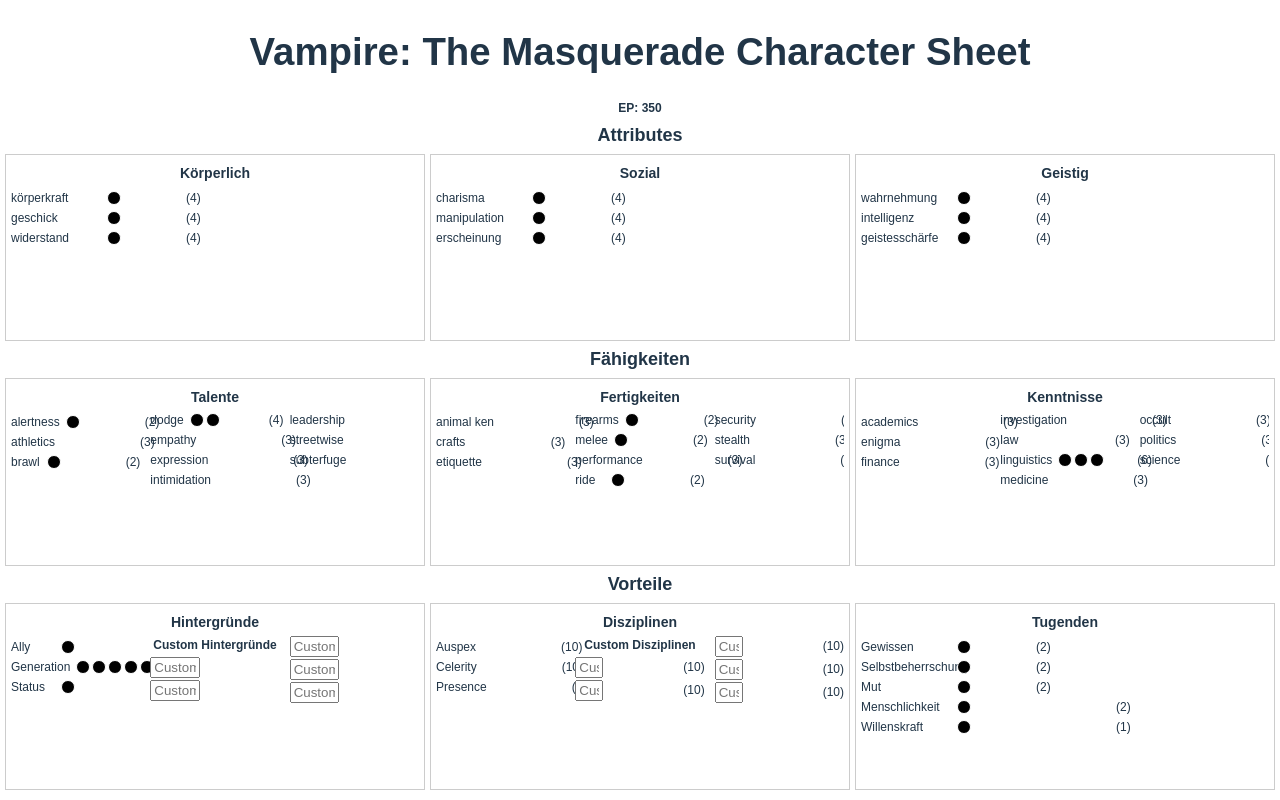
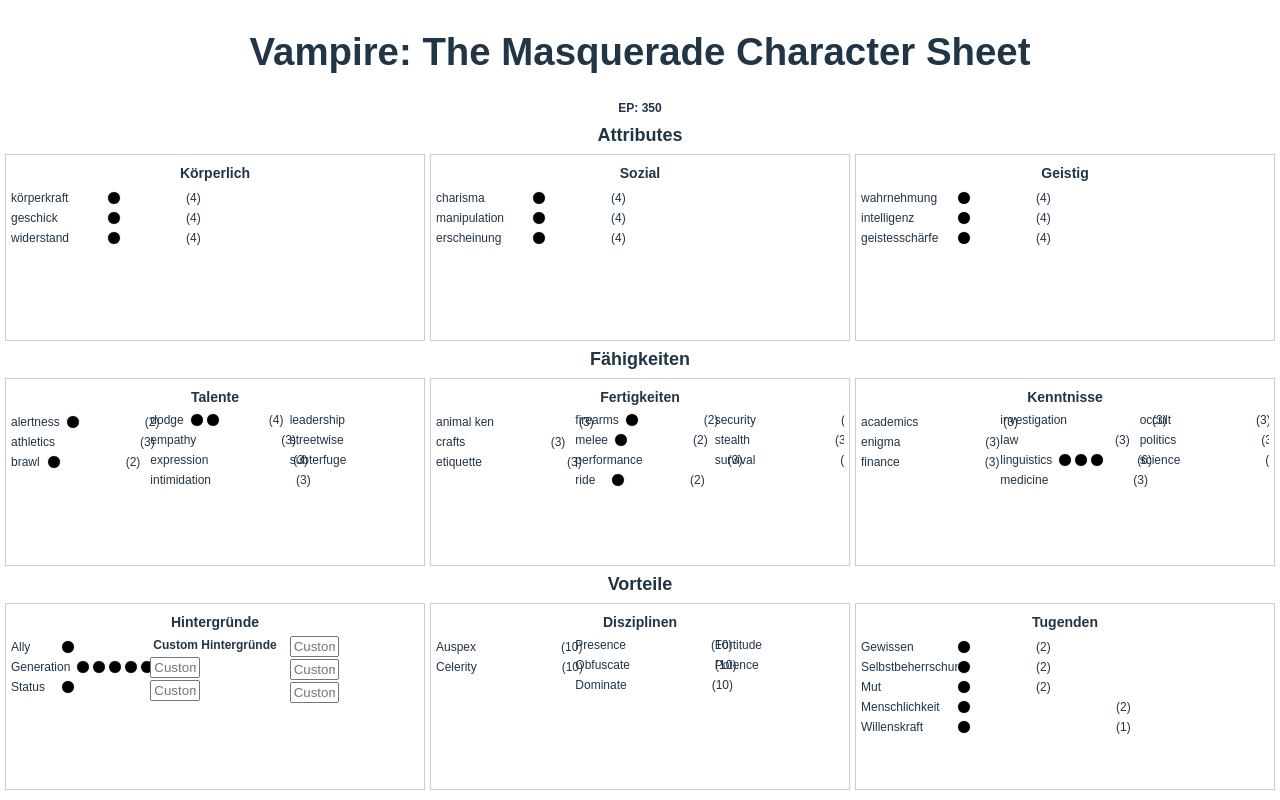
Before and after one commit to bschlademann/victorian-age-vampire-character-sheet, a React (Vite) app: page / in a window 1280 px wide. Built offline with nearby package versions, Linux system fonts and the light colour scheme.

Commit message:
feat: add highlighting of dicipline related skills per dot

```diff
--- a/src/App.css
+++ b/src/App.css
@@ -111,3 +111,7 @@
 .custom-input {
   width: 50%;
 }
+
+.trait-row.highlight {
+  background-color: rgba(255, 255, 0, 0.3);
+}
--- a/src/App.tsx
+++ b/src/App.tsx
@@ -1,5 +1,5 @@
-import React, { useState } from "react";
-import "./App.css";
+import React, { useState } from 'react';
+import './App.css';
 
 //––– Types for fixed trait definitions –––
 interface FixedTrait {
@@ -21,97 +21,98 @@
 
 const categories: Categories = {
   attribute: {
-    körperlich: ["körperkraft", "geschick", "widerstand"],
-    sozial: ["charisma", "manipulation", "erscheinung"],
-    geistig: ["wahrnehmung", "intelligenz", "geistesschärfe"],
+    körperlich: ['körperkraft', 'geschick', 'widerstand'],
+    sozial: ['charisma', 'manipulation', 'erscheinung'],
+    geistig: ['wahrnehmung', 'intelligenz', 'geistesschärfe'],
   },
   fähigkeiten: {
     talente: [
-      "alertness",
-      "athletics",
-      "brawl",
-      "dodge",
-      "empathy",
-      "expression",
-      "intimidation",
-      "leadership",
-      "streetwise",
-      "subterfuge",
+      'alertness',
+      'athletics',
+      'brawl',
+      'dodge',
+      'empathy',
+      'expression',
+      'intimidation',
+      'leadership',
+      'streetwise',
+      'subterfuge',
     ],
     fähigkeiten: [
-      "animal ken",
-      "crafts",
-      "etiquette",
-      "firearms",
-      "melee",
-      "performance",
-      "ride",
-      "security",
-      "stealth",
-      "survival",
+      'animal ken',
+      'crafts',
+      'etiquette',
+      'firearms',
+      'melee',
+      'performance',
+      'ride',
+      'security',
+      'stealth',
+      'survival',
     ],
     kenntnisse: [
-      "academics",
-      "enigma",
-      "finance",
-      "investigation",
-      "law",
-      "linguistics",
-      "medicine",
-      "occult",
-      "politics",
-      "science",
+      'academics',
+      'enigma',
+      'finance',
+      'investigation',
+      'law',
+      'linguistics',
+      'medicine',
+      'occult',
+      'politics',
+      'science',
     ],
   },
 };
 
-//––– Fixed Advantages –––
+//––– Fixed Vorteile –––
 const fixedHintergruende: FixedTrait[] = [
   { name: "Ally", prefill: 1, costCategory: null, max: 5 },
   { name: "Generation", prefill: 5, costCategory: null, max: 5 },
   { name: "Status", prefill: 1, costCategory: null, max: 5 },
 ];
+//––– Fixed Disziplinen –––
+// Note: Auspex, Celerity, and Presence are clan disciplines; the added ones use non clan costs.
 const fixedDisziplinen: FixedTrait[] = [
   { name: "Auspex", prefill: 0, costCategory: "disziplinenClan", max: 5 },
   { name: "Celerity", prefill: 0, costCategory: "disziplinenClan", max: 5 },
   { name: "Presence", prefill: 0, costCategory: "disziplinenClan", max: 5 },
+  { name: "Obfuscate", prefill: 0, costCategory: "disziplinNonClan", max: 5 },
+  { name: "Dominate", prefill: 0, costCategory: "disziplinNonClan", max: 5 },
+  { name: "Fortitude", prefill: 0, costCategory: "disziplinNonClan", max: 5 },
+  { name: "Potence", prefill: 0, costCategory: "disziplinNonClan", max: 5 },
 ];
 const fixedTugenden: FixedTrait[] = [
   { name: "Gewissen", prefill: 1, costCategory: "tugenden", max: 5 },
   { name: "Selbstbeherrschung", prefill: 1, costCategory: "tugenden", max: 5 },
   { name: "Mut", prefill: 1, costCategory: "tugenden", max: 5 },
-  {
-    name: "Menschlichkeit",
-    prefill: 1,
-    costCategory: "menschlichkeit",
-    max: 10,
-  },
+  { name: "Menschlichkeit", prefill: 1, costCategory: "menschlichkeit", max: 10 },
   { name: "Willenskraft", prefill: 1, costCategory: "willenskraft", max: 10 },
 ];
 
 //––– Prefill Object –––
 const prefill: { [key: string]: number } = {
-  körperkraft: 1,
-  geschick: 1,
-  widerstand: 1,
-  charisma: 1,
-  manipulation: 1,
-  erscheinung: 1,
-  wahrnehmung: 1,
-  intelligenz: 1,
-  alertness: 1,
-  brawl: 1,
-  dodge: 2,
-  firearms: 1,
-  melee: 1,
-  ride: 1,
-  linguistics: 3,
-  ally: 1,
-  generation: 5,
-  status: 1,
-  gewissen: 1,
-  selbstbeherrschung: 1,
-  mut: 1,
+  "körperkraft": 1,
+  "geschick": 1,
+  "widerstand": 1,
+  "charisma": 1,
+  "manipulation": 1,
+  "erscheinung": 1,
+  "wahrnehmung": 1,
+  "intelligenz": 1,
+  "alertness": 1,
+  "brawl": 1,
+  "dodge": 2,
+  "firearms": 1,
+  "melee": 1,
+  "ride": 1,
+  "linguistics": 3,
+  "ally": 1,
+  "generation": 5,
+  "status": 1,
+  "gewissen": 1,
+  "selbstbeherrschung": 1,
+  "mut": 1,
 };
 
 //––– Cost Mapping –––
@@ -124,28 +125,12 @@
   disziplinNonClan: { 1: 10, 2: 7, 3: 14, 4: 21, 5: 28 },
   tugenden: { 1: 0, 2: 2, 3: 4, 4: 6, 5: 8 },
   menschlichkeit: {
-    1: 0,
-    2: 2,
-    3: 4,
-    4: 6,
-    5: 8,
-    6: 10,
-    7: 12,
-    8: 14,
-    9: 16,
-    10: 18,
+    1: 0, 2: 2, 3: 4, 4: 6, 5: 8,
+    6: 10, 7: 12, 8: 14, 9: 16, 10: 18,
   },
   willenskraft: {
-    1: 0,
-    2: 1,
-    3: 2,
-    4: 3,
-    5: 4,
-    6: 5,
-    7: 6,
-    8: 7,
-    9: 8,
-    10: 9,
+    1: 0, 2: 1, 3: 2, 4: 3, 5: 4,
+    6: 5, 7: 6, 8: 7, 9: 8, 10: 9,
   },
 };
 
@@ -161,11 +146,7 @@
   willenskraft: 10,
 };
 
-function calculateCost(
-  categoryKey: string,
-  currentLevel: number,
-  newLevel: number
-): number {
+function calculateCost(categoryKey: string, currentLevel: number, newLevel: number): number {
   let cost = 0;
   for (let lvl = currentLevel + 1; lvl <= newLevel; lvl++) {
     cost += costMapping[categoryKey][lvl];
@@ -173,29 +154,55 @@
   return cost;
 }
 
-//––– TraitRow Props Interface –––
+//––– Discipline Highlights Mapping –––
+const disciplineHighlights: { [discipline: string]: { [level: number]: string[] } } = {
+  'Auspex': {
+    1: ['wahrnehmung'],
+    2: ['wahrnehmung', 'empathy'],
+    3: ['wahrnehmung', 'empathy'],
+    4: ['intelligenz', 'subterfuge'],
+    5: ['wahrnehmung', 'occult'],
+  },
+  'Dominate': {
+    1: ['manipulation', 'intimidation'],
+    2: ['manipulation', 'leadership'],
+    3: ['geistesschärfe', 'subterfuge'],
+    4: ['charisma', 'leadership'],
+    5: ['charisma', 'intimidation'],
+  },
+  'Obfuscate': {
+    1: [],
+    2: ['geistesschärfe', 'stealth'],
+    3: ['manipulation', 'performance'],
+    4: ['charisma', 'stealth'],
+    5: [],
+  },
+  'Presence': {
+    1: ['charisma', 'performance'],
+    2: ['charisma', 'intimidation'],
+    3: ['erscheinung', 'empathy'],
+    4: ['charisma', 'subterfuge'],
+    5: ['willenskraft'],
+  },
+};
+
+//––– New Props for Hover Effect –––
 interface TraitRowProps {
   trait: string;
   currentLevel: number;
   costCategory: string | null;
-  onChange: (
-    trait: string,
-    newLevel: number,
-    costCategory: string | null,
-    max: number
-  ) => void;
+  onChange: (trait: string, newLevel: number, costCategory: string | null, max: number) => void;
   max?: number;
+  onDotHover?: (discipline: string, level: number) => void;
+  onDotHoverLeave?: () => void;
+  isHighlighted?: boolean;
 }
 
-function TraitRow({
-  trait,
-  currentLevel,
-  costCategory,
-  onChange,
-  max,
-}: TraitRowProps) {
+function TraitRow({ trait, currentLevel, costCategory, onChange, max, onDotHover, onDotHoverLeave, isHighlighted }: TraitRowProps) {
   const computedMax = max || (costCategory ? maxLevels[costCategory] : 5);
   const dots = [];
+  const isDiscipline = disciplineHighlights.hasOwnProperty(trait);
+
   for (let i = 1; i <= computedMax; i++) {
     const filled = i <= currentLevel;
     dots.push(
@@ -208,23 +215,23 @@
             onChange(trait, i, costCategory, computedMax);
           }
         }}
+        onMouseEnter={isDiscipline && onDotHover ? () => onDotHover(trait, i) : undefined}
+        onMouseLeave={isDiscipline && onDotHoverLeave ? onDotHoverLeave : undefined}
         className="dot"
         style={{
-          backgroundColor: filled ? "#000" : "#fff",
-          color: filled ? "#fff" : "#000",
+          backgroundColor: filled ? '#000' : '#fff',
+          color: filled ? '#fff' : '#000'
         }}
       />
     );
   }
 
-  // Show the cost for the next dot if applicable
-  const nextCost =
-    costCategory && currentLevel < computedMax
+  const nextCost = (costCategory && currentLevel < computedMax)
     ? costMapping[costCategory][currentLevel + 1]
     : null;
 
   return (
-    <div className="trait-row">
+    <div className={`trait-row${isHighlighted ? " highlight" : ""}`}>
       <span className="trait-name">{trait}</span>
       {dots}
       {nextCost !== null && <span className="dot-cost"> ({nextCost})</span>}
@@ -232,33 +239,24 @@
   );
 }
 
-//––– CustomTraitRow Props Interface –––
 interface CustomTraitRowProps {
   traitKey: string;
   currentLevel: number;
   costCategory: string | null;
-  onChange: (
-    traitKey: string,
-    newLevel: number,
-    costCategory: string | null,
-    max: number
-  ) => void;
+  onChange: (traitKey: string, newLevel: number, costCategory: string | null, max: number) => void;
   max?: number;
   value: string;
   onNameChange: (key: string, newValue: string) => void;
+  onDotHover?: (discipline: string, level: number) => void;
+  onDotHoverLeave?: () => void;
+  isHighlighted?: boolean;
 }
 
-function CustomTraitRow({
-  traitKey,
-  currentLevel,
-  costCategory,
-  onChange,
-  max,
-  value,
-  onNameChange,
-}: CustomTraitRowProps) {
+function CustomTraitRow({ traitKey, currentLevel, costCategory, onChange, max, value, onNameChange, onDotHover, onDotHoverLeave, isHighlighted }: CustomTraitRowProps) {
   const computedMax = max || (costCategory ? maxLevels[costCategory] : 5);
   const dots = [];
+  const isDiscipline = disciplineHighlights.hasOwnProperty(traitKey);
+
   for (let i = 1; i <= computedMax; i++) {
     const filled = i <= currentLevel;
     dots.push(
@@ -271,22 +269,23 @@
             onChange(traitKey, i, costCategory, computedMax);
           }
         }}
+        onMouseEnter={isDiscipline && onDotHover ? () => onDotHover(traitKey, i) : undefined}
+        onMouseLeave={isDiscipline && onDotHoverLeave ? onDotHoverLeave : undefined}
         className="dot"
         style={{
-          backgroundColor: filled ? "#000" : "#fff",
-          color: filled ? "#fff" : "#000",
+          backgroundColor: filled ? '#000' : '#fff',
+          color: filled ? '#fff' : '#000'
         }}
       />
     );
   }
 
-  const nextCost =
-    costCategory && currentLevel < computedMax
+  const nextCost = (costCategory && currentLevel < computedMax)
     ? costMapping[costCategory][currentLevel + 1]
     : null;
 
   return (
-    <div className="trait-row">
+    <div className={`trait-row${isHighlighted ? " highlight" : ""}`}>
       <input
          type="text"
          className="custom-input"
@@ -304,54 +303,33 @@
   const initialTraits: { [key: string]: number | string } = {};
 
   // Initialize Attributes (default to prefill value or 1)
-  Object.values(categories.attribute).forEach((group) => {
-    group.forEach((trait) => {
-      initialTraits[trait] = Object.prototype.hasOwnProperty.call(
-        prefill,
-        trait
-      )
-        ? prefill[trait]
-        : 1;
+  Object.values(categories.attribute).forEach(group => {
+    group.forEach(trait => {
+      initialTraits[trait] = Object.prototype.hasOwnProperty.call(prefill, trait) ? prefill[trait] : 1;
     });
   });
   // Initialize Fähigkeiten (default to prefill value or 0)
   Object.entries(categories.fähigkeiten).forEach(([, traitList]) => {
-    traitList.forEach((trait) => {
-      initialTraits[trait] = Object.prototype.hasOwnProperty.call(
-        prefill,
-        trait
-      )
-        ? prefill[trait]
-        : 0;
+    traitList.forEach(trait => {
+      initialTraits[trait] = Object.prototype.hasOwnProperty.call(prefill, trait) ? prefill[trait] : 0;
     });
   });
   // Fixed Vorteile
-  [...fixedHintergruende, ...fixedDisziplinen, ...fixedTugenden].forEach(
-    (item) => {
+  [...fixedHintergruende, ...fixedDisziplinen, ...fixedTugenden].forEach(item => {
     initialTraits[item.name] = item.prefill;
-    }
-  );
+  });
   // Custom Hintergründe: 5 rows (dot count and custom name)
   for (let i = 1; i <= 5; i++) {
     initialTraits[`Hintergrund_custom_${i}`] = 0;
-    initialTraits[`Hintergrund_custom_${i}_name`] = "";
+    initialTraits[`Hintergrund_custom_${i}_name`] = '';
   }
-  // Custom Disziplinen: 5 rows (dot count and custom name)
-  for (let i = 1; i <= 5; i++) {
-    initialTraits[`Disziplin_custom_${i}`] = 0;
-    initialTraits[`Disziplin_custom_${i}_name`] = "";
-  }
+  // Note: Custom disciplines removed
 
-  const [traits, setTraits] = useState<{ [key: string]: number | string }>(
-    initialTraits
-  );
+  const [traits, setTraits] = useState<{ [key: string]: number | string }>(initialTraits);
   const [ep, setEP] = useState<number>(350);
+  const [highlightedTraits, setHighlightedTraits] = useState<string[]>([]);
 
-  function handleChange(
-    trait: string,
-    newLevel: number,
-    costCategory: string | null
-  ) {
+  function handleChange(trait: string, newLevel: number, costCategory: string | null) {
     if (!costCategory) {
       setTraits({ ...traits, [trait]: newLevel });
       return;
@@ -361,7 +339,7 @@
     if (newLevel > currentLevel) {
       const cost = calculateCost(costCategory, currentLevel, newLevel);
       if (cost > ep) {
-        alert("Not enough EP");
+        alert('Not enough EP');
         return;
       }
       setEP(ep - cost);
@@ -379,6 +357,15 @@
     setTraits({ ...traits, [key]: newValue });
   }
 
+  const handleDotHover = (discipline: string, level: number) => {
+    const highlights = disciplineHighlights[discipline]?.[level] || [];
+    setHighlightedTraits(highlights);
+  };
+
+  const handleDotHoverLeave = () => {
+    setHighlightedTraits([]);
+  };
+
   return (
     <div className="sheet-container">
       <header>
@@ -393,7 +380,7 @@
           <div className="column">
             <h3>Körperlich</h3>
             <div className="attribute column-content">
-              {categories.attribute.körperlich.map((trait) => (
+              {categories.attribute.körperlich.map(trait => (
                 <TraitRow
                   key={trait}
                   trait={trait}
@@ -401,6 +388,7 @@
                   costCategory="attribute"
                   max={5}
                   onChange={handleChange}
+                  isHighlighted={highlightedTraits.includes(trait)}
                 />
               ))}
             </div>
@@ -408,7 +396,7 @@
           <div className="column">
             <h3>Sozial</h3>
             <div className="attribute column-content">
-              {categories.attribute.sozial.map((trait) => (
+              {categories.attribute.sozial.map(trait => (
                 <TraitRow
                   key={trait}
                   trait={trait}
@@ -416,6 +404,7 @@
                   costCategory="attribute"
                   max={5}
                   onChange={handleChange}
+                  isHighlighted={highlightedTraits.includes(trait)}
                 />
               ))}
             </div>
@@ -423,7 +412,7 @@
           <div className="column">
             <h3>Geistig</h3>
             <div className="attribute column-content">
-              {categories.attribute.geistig.map((trait) => (
+              {categories.attribute.geistig.map(trait => (
                 <TraitRow
                   key={trait}
                   trait={trait}
@@ -431,6 +420,7 @@
                   costCategory="attribute"
                   max={5}
                   onChange={handleChange}
+                  isHighlighted={highlightedTraits.includes(trait)}
                 />
               ))}
             </div>
@@ -445,7 +435,7 @@
           <div className="column">
             <h3>Talente</h3>
             <div className="column-content">
-              {categories.fähigkeiten.talente.map((trait) => (
+              {categories.fähigkeiten.talente.map(trait => (
                 <TraitRow
                   key={trait}
                   trait={trait}
@@ -453,6 +443,7 @@
                   costCategory="talente"
                   max={5}
                   onChange={handleChange}
+                  isHighlighted={highlightedTraits.includes(trait)}
                 />
               ))}
             </div>
@@ -460,7 +451,7 @@
           <div className="column">
             <h3>Fertigkeiten</h3>
             <div className="column-content">
-              {categories.fähigkeiten.fähigkeiten.map((trait) => (
+              {categories.fähigkeiten.fähigkeiten.map(trait => (
                 <TraitRow
                   key={trait}
                   trait={trait}
@@ -468,6 +459,7 @@
                   costCategory="fertigkeiten"
                   max={5}
                   onChange={handleChange}
+                  isHighlighted={highlightedTraits.includes(trait)}
                 />
               ))}
             </div>
@@ -475,7 +467,7 @@
           <div className="column">
             <h3>Kenntnisse</h3>
             <div className="column-content">
-              {categories.fähigkeiten.kenntnisse.map((trait) => (
+              {categories.fähigkeiten.kenntnisse.map(trait => (
                 <TraitRow
                   key={trait}
                   trait={trait}
@@ -483,6 +475,7 @@
                   costCategory="kenntnisse"
                   max={5}
                   onChange={handleChange}
+                  isHighlighted={highlightedTraits.includes(trait)}
                 />
               ))}
             </div>
@@ -498,7 +491,7 @@
           <div className="column">
             <h3>Hintergründe</h3>
             <div className="column-content">
-              {fixedHintergruende.map((item) => (
+              {fixedHintergruende.map(item => (
                 <TraitRow
                   key={item.name}
                   trait={item.name}
@@ -506,6 +499,7 @@
                   costCategory={item.costCategory}
                   max={item.max}
                   onChange={handleChange}
+                  isHighlighted={highlightedTraits.includes(item.name)}
                 />
               ))}
               <h4>Custom Hintergründe</h4>
@@ -521,6 +515,7 @@
                     value={traits[key + "_name"] as string}
                     onChange={handleChange}
                     onNameChange={handleNameChange}
+                    isHighlighted={highlightedTraits.includes(key)}
                   />
                 );
               })}
@@ -531,7 +526,7 @@
           <div className="column">
             <h3>Disziplinen</h3>
             <div className="column-content">
-              {fixedDisziplinen.map((item) => (
+              {fixedDisziplinen.map(item => (
                 <TraitRow
                   key={item.name}
                   trait={item.name}
@@ -539,24 +534,11 @@
                   costCategory={item.costCategory}
                   max={item.max}
                   onChange={handleChange}
+                  onDotHover={disciplineHighlights[item.name] ? handleDotHover : undefined}
+                  onDotHoverLeave={disciplineHighlights[item.name] ? handleDotHoverLeave : undefined}
+                  isHighlighted={highlightedTraits.includes(item.name)}
                 />
               ))}
-              <h4>Custom Disziplinen</h4>
-              {Array.from({ length: 5 }, (_, i) => {
-                const key = `Disziplin_custom_${i + 1}`;
-                return (
-                  <CustomTraitRow
-                    key={key}
-                    traitKey={key}
-                    currentLevel={traits[key] as number}
-                    costCategory="disziplinNonClan"
-                    max={5}
-                    value={traits[key + "_name"] as string}
-                    onChange={handleChange}
-                    onNameChange={handleNameChange}
-                  />
-                );
-              })}
             </div>
           </div>
 
@@ -564,7 +546,7 @@
           <div className="column">
             <h3>Tugenden</h3>
             <div className="attribute column-content">
-              {fixedTugenden.map((item) => (
+              {fixedTugenden.map(item => (
                 <TraitRow
                   key={item.name}
                   trait={item.name}
@@ -572,6 +554,7 @@
                   costCategory={item.costCategory}
                   max={item.max}
                   onChange={handleChange}
+                  isHighlighted={highlightedTraits.includes(item.name)}
                 />
               ))}
             </div>
```
Lines whose indentation alone changed are shown as unchanged.
